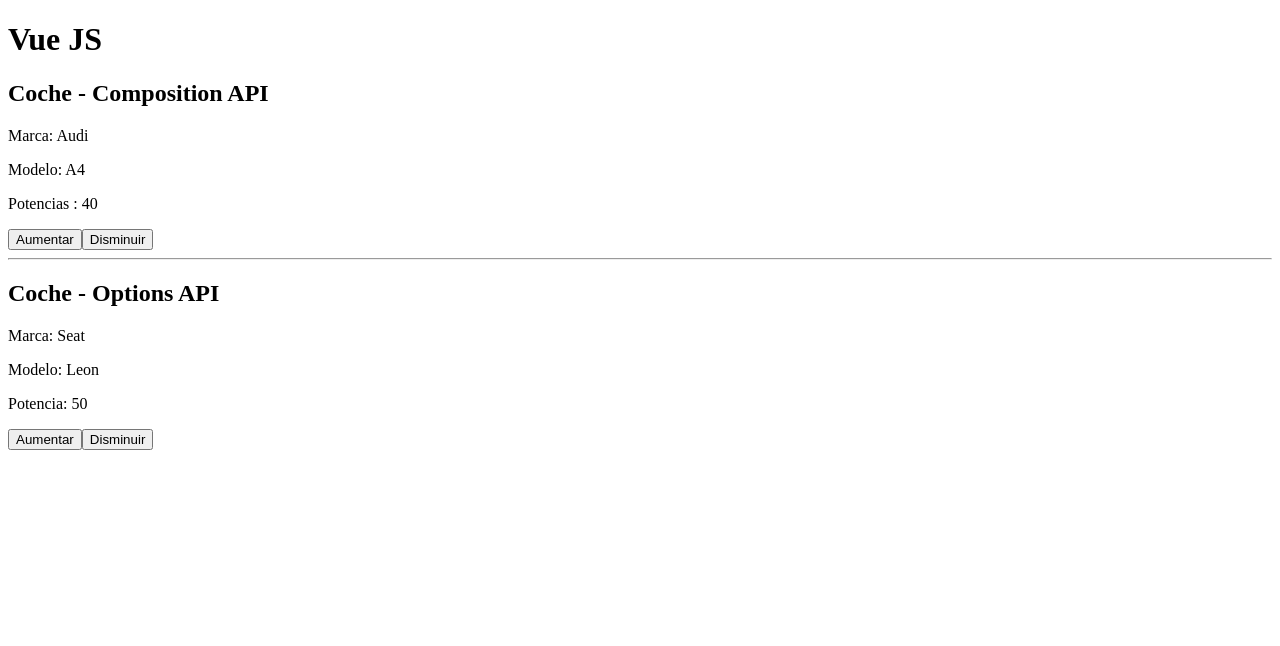
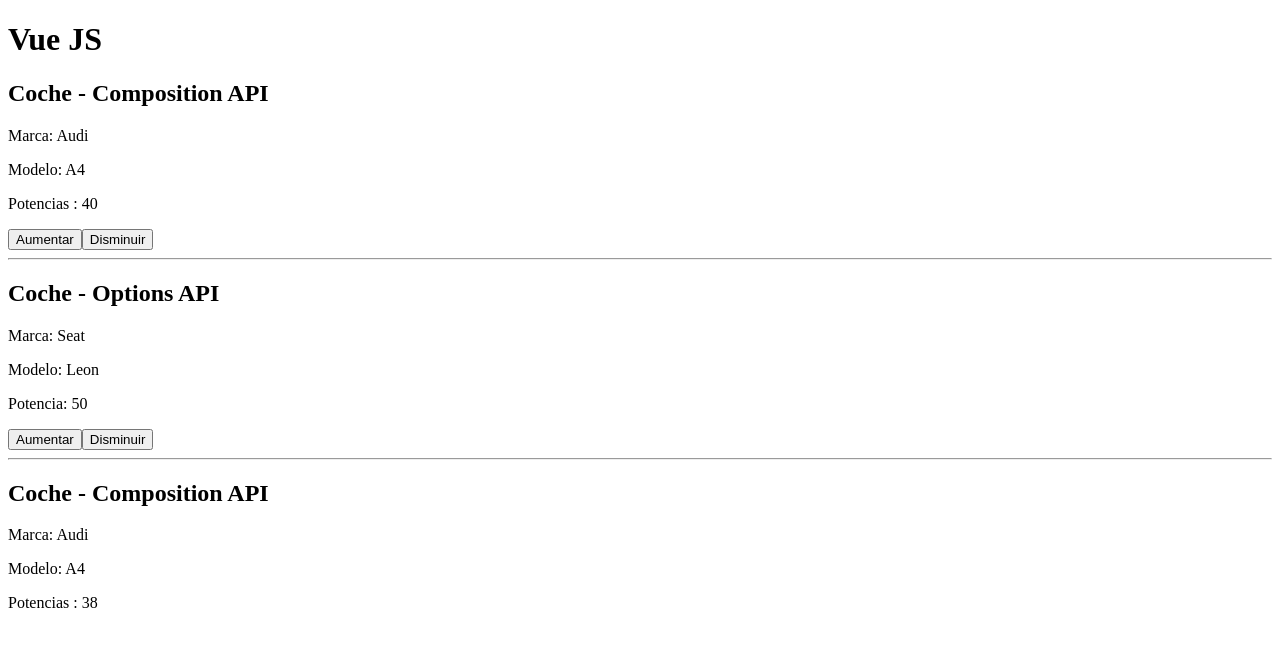
Before and after one commit to CasJuan/vue-coleg, a Vue app in the folder started/: page / in a window 1280 px wide. Shown: the top 646 px of the page. Built offline with nearby package versions, Linux system fonts and the light colour scheme.

Commit message:
[add] pasaje de props

```diff
--- a/started/src/App.vue
+++ b/started/src/App.vue
@@ -3,9 +3,12 @@
   <CarComposition />
   <hr/>
   <CarOptions/>
+  <hr/>
+  <Car :power="power"/>
 </template>
 
 <script>
+import Car from "./components/Car.vue";
 import CarComposition from "./components/CarComposition.vue";
 import CarOptions from "./components/CarOptions.vue";
 
@@ -13,7 +16,15 @@ export default {
   components: {
     CarComposition,
     CarOptions,
+    Car
   },
+  setup(){
+    let power = 38;
+
+    return{
+      power,
+    }
+  }
 };
 </script>
 
--- /dev/null
+++ b/started/src/components/Car.vue
@@ -0,0 +1,38 @@
+<template>
+    <h2>Coche - Composition API</h2>
+    <p>Marca: {{ brand }}</p>
+    <p>Modelo: {{ model }}</p>
+
+    <p> Potencias : {{ power }} </p>
+
+</template>
+
+<script>
+
+export default {
+
+    props:{
+        power:{
+            type:Number,
+            default: 60,
+        }
+    },
+
+    setup (props) {
+        const brand = "Audi";
+        const model = "A4";
+
+        console.log(props);
+
+        return {
+            brand,
+            model,
+        };
+    },
+
+};
+</script>
+
+<style>
+
+</style>
```
